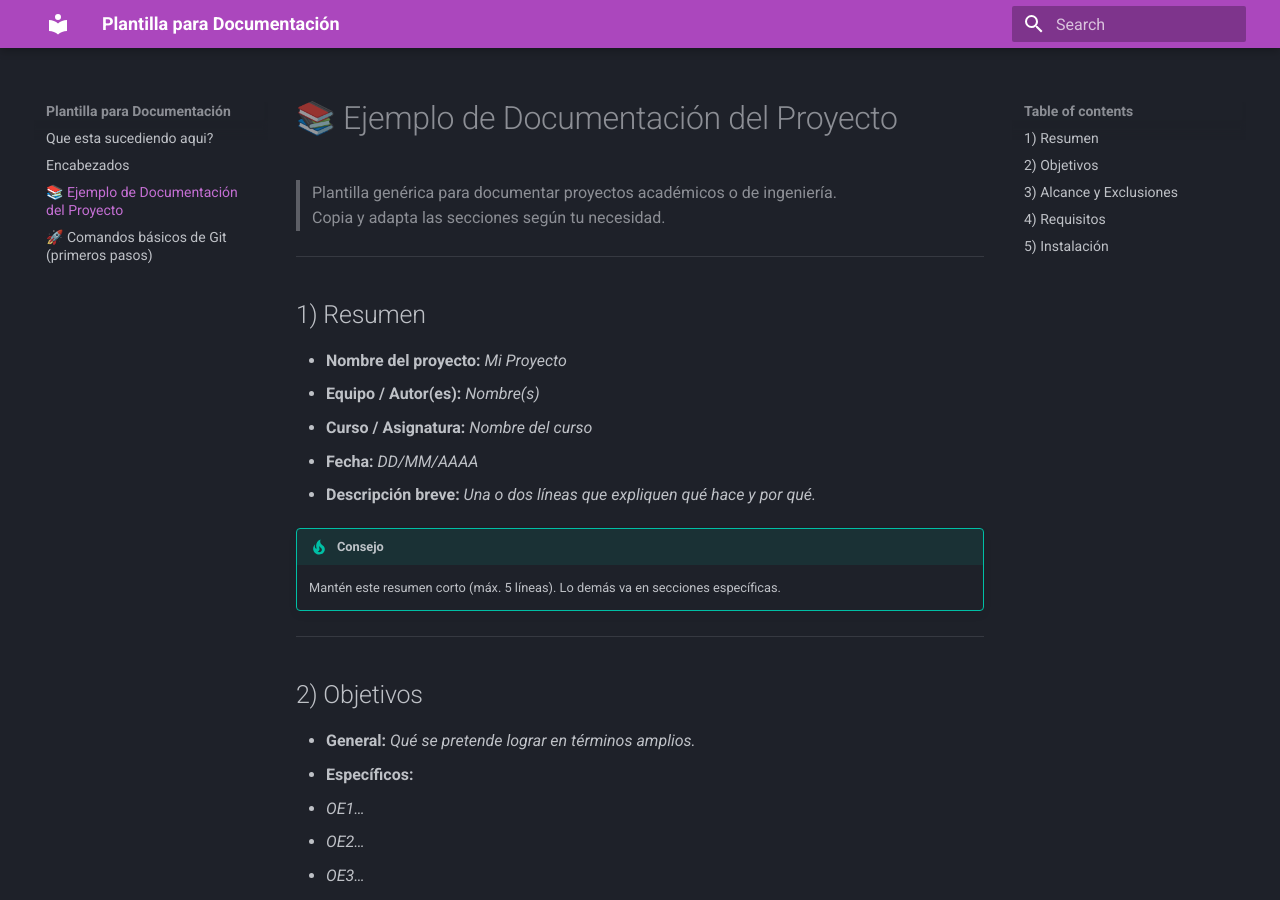
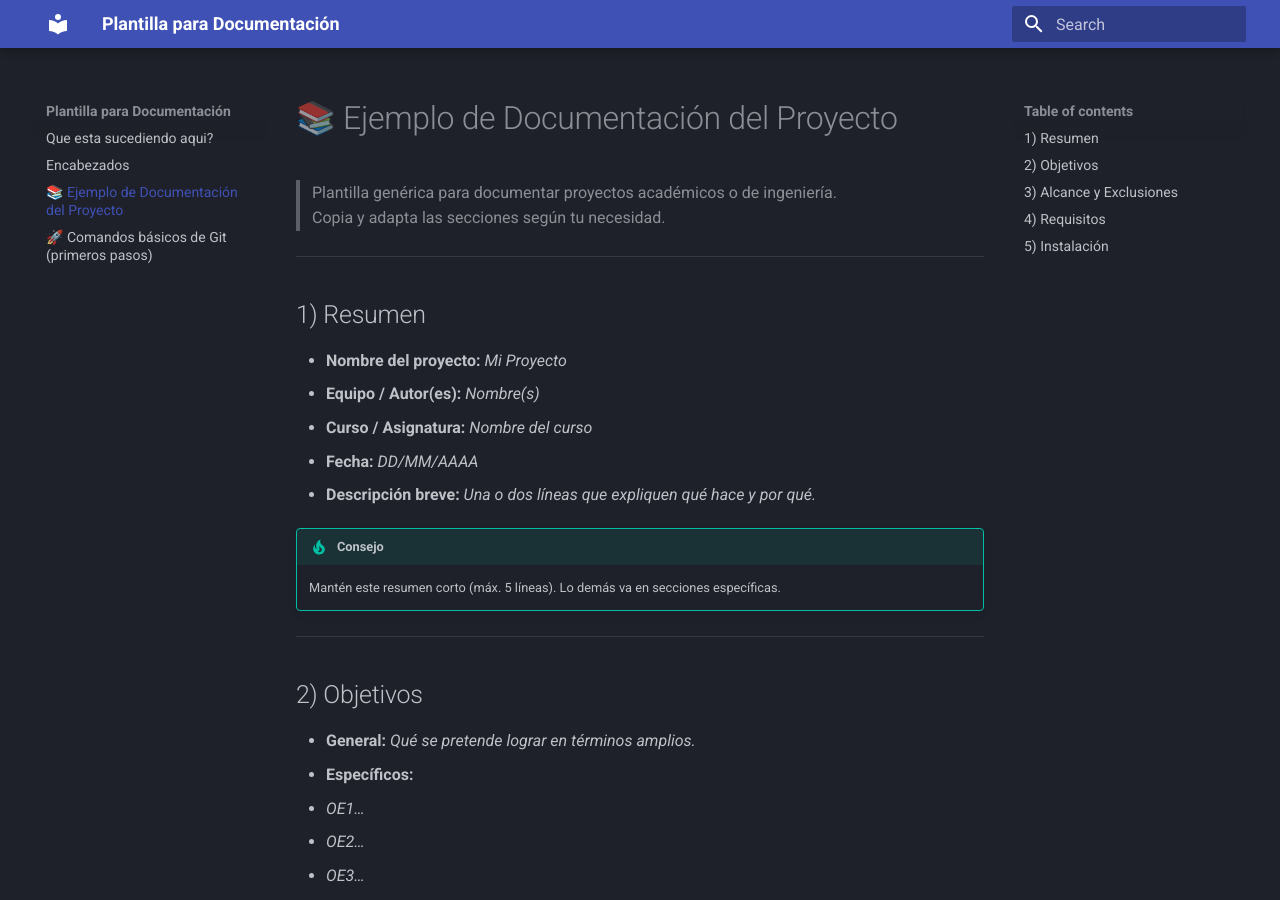
Before and after one commit to cap-dragon/topogi, an MkDocs documentation site: the page built from docs/ejemplo.md, in a window 1280 px wide and 900 px high. Built offline with MkDocs 1.6.1 and Material for MkDocs 9.7.7, drawn with Linux system fonts in a browser that asks for light colours.

Commit message:
Update mkdocs.yml

```diff
--- a/mkdocs.yml
+++ b/mkdocs.yml
@@ -29,7 +29,7 @@ theme:
   highlightjs: true
   palette:
       - scheme: slate
-        primary: purple
+        primary: 4F3ACF
 
   features:
     - content.code.copy
```
